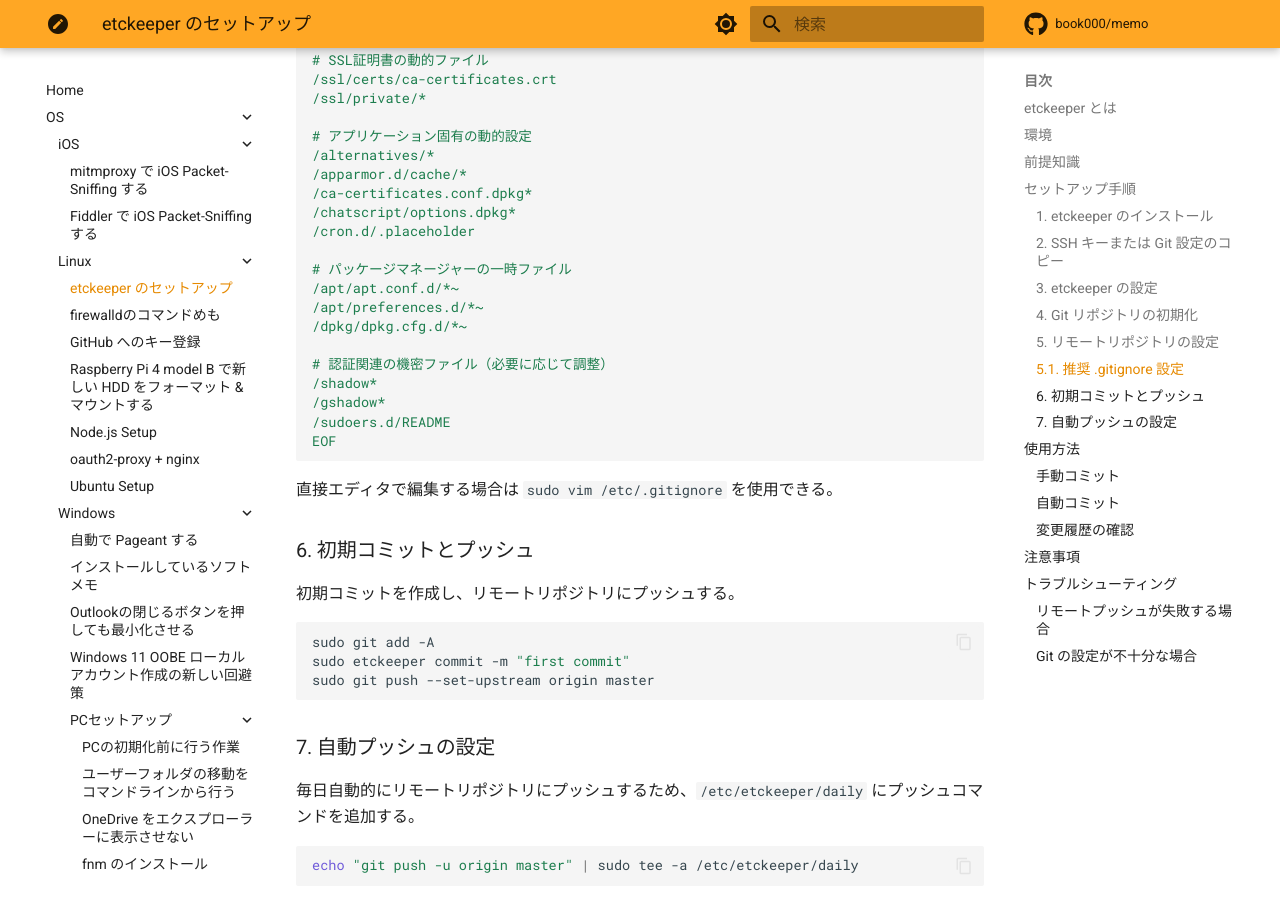
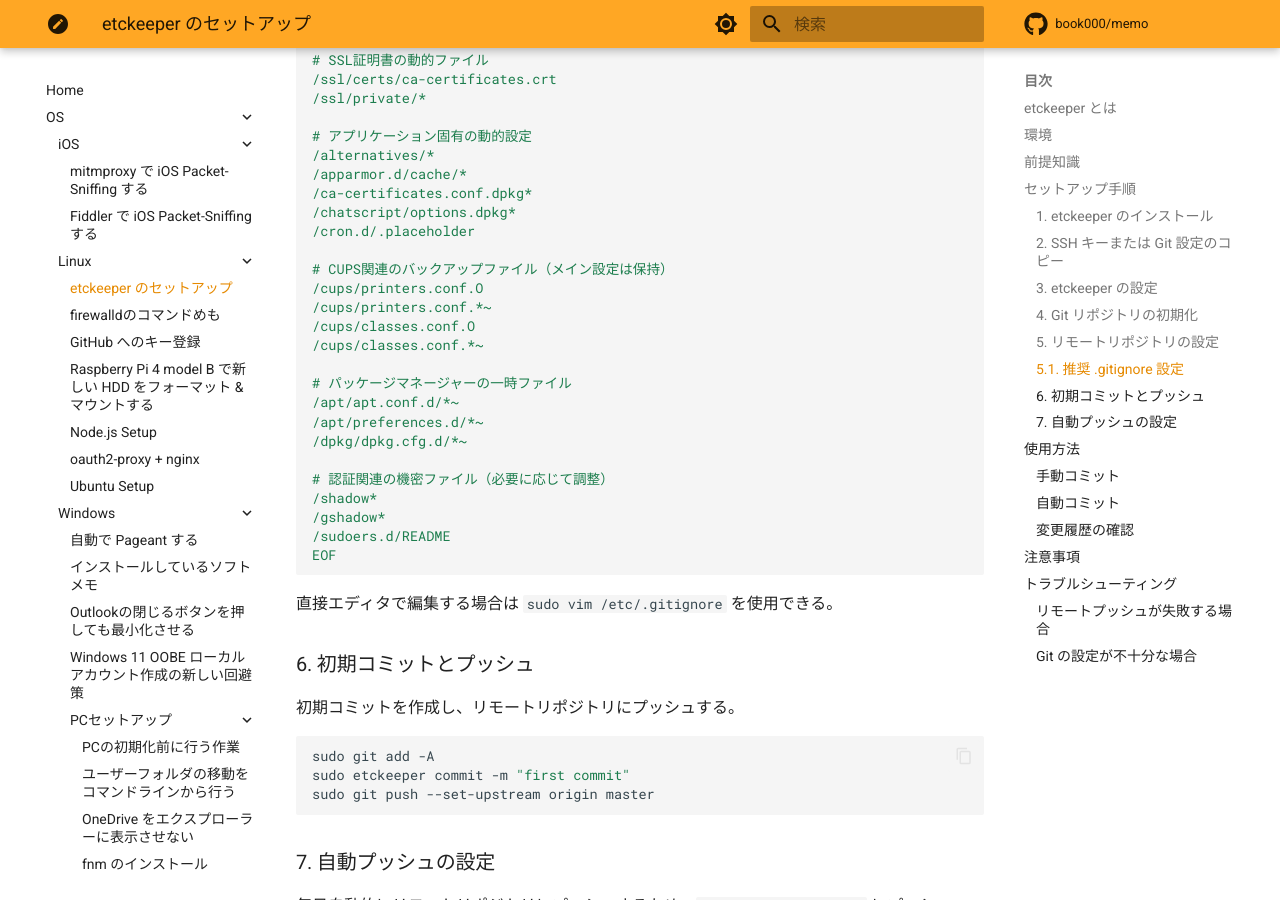
Before and after one commit to book000/memo, an MkDocs documentation site: the page built from docs/os/linux/etckeeper-setup.md, in a window 1280 px wide and 900 px high, scrolled down 2716 px. Built offline with MkDocs 1.6.1 and Material for MkDocs 9.7.7, drawn with Linux system fonts in a browser that asks for light colours; comment, search, counter and statistics services are not loaded.

Commit message:
Add CUPS backup files to .gitignore while preserving main configuration files
Co-authored-by: book000 <8929706+book000@users.noreply.github.com>

```diff
--- a/docs/os/linux/etckeeper-setup.md
+++ b/docs/os/linux/etckeeper-setup.md
@@ -125,6 +125,12 @@ sudo tee /etc/.gitignore > /dev/null << 'EOF'
 /chatscript/options.dpkg*
 /cron.d/.placeholder
 
+# CUPS関連のバックアップファイル（メイン設定は保持）
+/cups/printers.conf.O
+/cups/printers.conf.*~
+/cups/classes.conf.O
+/cups/classes.conf.*~
+
 # パッケージマネージャーの一時ファイル
 /apt/apt.conf.d/*~
 /apt/preferences.d/*~
```
